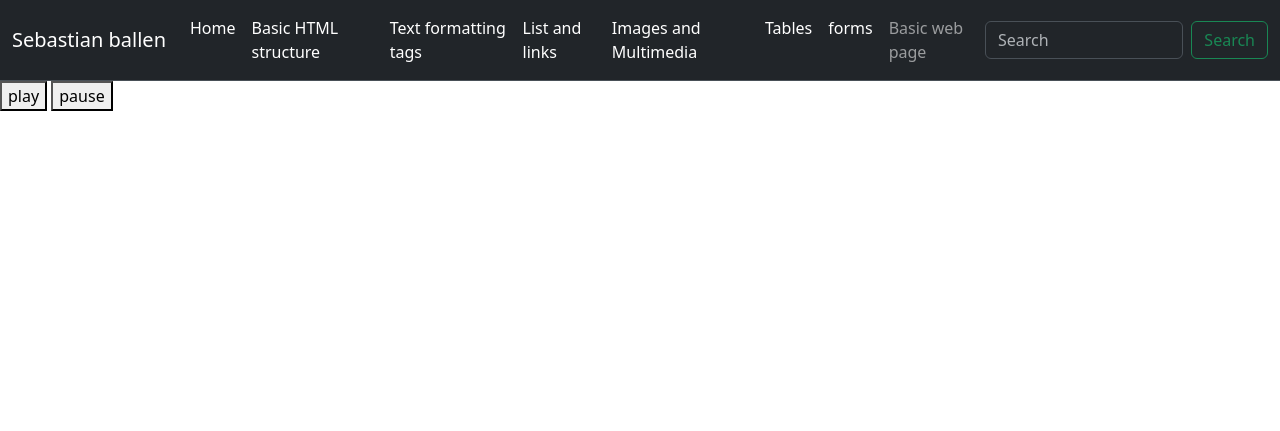
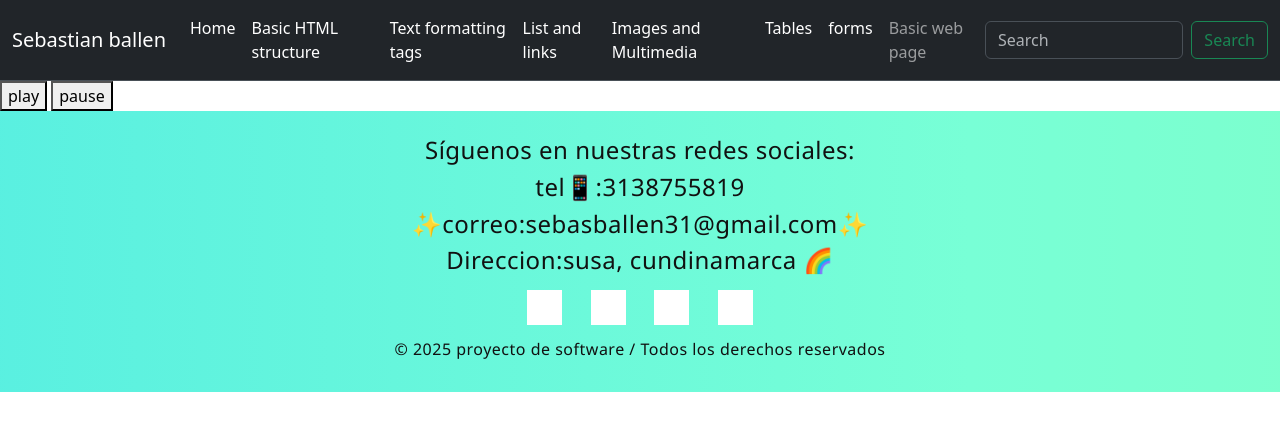
Before and after one commit to sebasballen31-ai/html, a PHP site: page /08-basic-web-page-project/ in a window 1280 px wide. Shown: the top 431 px of the page. Run offline with PHP 8.4, Linux system fonts and the light colour scheme; grey boxes are pictures that could not be loaded.

Commit message:
feat: Refactor project structure by converting HTML files to PHP and adding reusable templates

```diff
--- a/01-basic-html-structure/index.php
+++ b/01-basic-html-structure/index.php
@@ -10,5 +10,6 @@
         <?php include '../templates/header.php';?>
         <h1 id="letra">hola</h1>
         <script src="cancion.js"></script>
+         <?php include '../templates/footer.php';?>
     </body>
 </html>
--- a/02-text-formatting-tags/index.php
+++ b/02-text-formatting-tags/index.php
@@ -28,5 +28,6 @@
         <p>Se agregó la palabra <ins>nueva</ins>.</p>
         <div>H<sup>2</sup>O</div>
         <div>CO<sub>2</sub></div>
+        <?php include '../templates/footer.php';?>
     </body>
 </html>
--- a/03-lists-and-links/index.php
+++ b/03-lists-and-links/index.php
@@ -41,5 +41,6 @@
 
         <h2 id="contacto">Sección de contacto</h2>
         <p>mi correo es:sebasballen31@gmail.com</p>
+         <?php include '../templates/footer.php';?>
     </body>
 </html>
--- a/04-images-and-multimedia/img.php
+++ b/04-images-and-multimedia/img.php
@@ -33,5 +33,6 @@
                 Tu navegador no soporta video.
             </video>
         </div>
+         <?php include '../templates/footer.php';?>
     </body>
 </html>
--- a/05-tables/tabl.php
+++ b/05-tables/tabl.php
@@ -82,5 +82,6 @@
             no entender aun lo de border="1"y tambien lo de colspan y de rowspan
             que son atributos
         </p>
+         <?php include '../templates/footer.php';?>
     </body>
 </html>
--- a/06-forms/fms.php
+++ b/06-forms/fms.php
@@ -87,5 +87,6 @@
                 </select>
             </div>
         </div>
+         <?php include '../templates/footer.php';?>
     </body>
 </html>
--- a/08-basic-web-page-project/index.php
+++ b/08-basic-web-page-project/index.php
@@ -33,5 +33,6 @@
                 alert("play desde addEventListener");
             });
         </script>
+         <?php include '../templates/footer.php';?>
     </body>
 </html>
--- a/index.php
+++ b/index.php
@@ -130,5 +130,6 @@
                 </tr>
             </table>
         </div>
+         <?php include 'templates/footer.php';?>
     </body>
 </html>
--- /dev/null
+++ b/templates/footer.php
@@ -0,0 +1,87 @@
+<!DOCTYPE html>
+<html lang="en">
+<head>
+    <meta charset="UTF-8">
+    <meta name="viewport" content="width=device-width, initial-scale=1.0">
+    <title>Document</title>
+</head>
+<body>
+    <footer class="footer">
+  <h4>Síguenos en nuestras redes sociales:</h4>
+  <h4>tel&#x1F4F1;:3138755819</h4>
+  <h4>&#x2728;correo:sebasballen31@gmail.com&#x2728;</h4>
+  <h4>Direccion:susa, cundinamarca &#x1F308;</h4>
+  <div class="redes">
+    <a href="https://www.instagram.com/" target="_blank" class="icon instagram">
+      <img src="https://cdn.jsdelivr.net/gh/simple-icons/simple-icons/icons/instagram.svg" alt="Instagram">
+    </a>
+    <a href="https://www.facebook.com/" target="_blank" class="icon facebook">
+      <img src="https://cdn.jsdelivr.net/gh/simple-icons/simple-icons/icons/facebook.svg" alt="Facebook">
+    </a>
+    <a href="https://www.tiktok.com/" target="_blank" class="icon tiktok">
+      <img src="https://cdn.jsdelivr.net/gh/simple-icons/simple-icons/icons/tiktok.svg" alt="TikTok">
+    </a>
+    <a href="https://wa.me/573001234567" target="_blank" class="icon whatsapp">
+      <img src="https://cdn.jsdelivr.net/gh/simple-icons/simple-icons/icons/whatsapp.svg" alt="WhatsApp">
+    </a>
+  </div>
+
+  <h6>© 2025 proyecto de software / Todos los derechos reservados</h6>
+</footer>
+<style>
+.footer {
+  background: linear-gradient(270deg, #a8ff78, #78ffd6, #00c3ff);
+  background-size: 600% 600%;
+  animation: fondoMarino 10s ease infinite;
+  color: #111; /* 👈 Texto negro oscuro */
+  text-align: center;
+  padding: 25px 0;
+  font-family: 'Segoe UI', Arial, sans-serif;
+  letter-spacing: 0.5px;
+  position: relative;
+}
+
+/* Animación del fondo */
+@keyframes fondoMarino {
+  0% { background-position: 0% 50%; }
+  50% { background-position: 100% 50%; }
+  100% { background-position: 0% 50%; }
+}
+
+.footer .redes {
+  margin: 15px 0;
+}
+
+.footer .redes a {
+  margin: 0 12px;
+  display: inline-block;
+  transition: transform 0.4s ease, filter 0.4s ease;
+}
+
+.footer .redes img {
+  width: 35px;
+  height: 35px;
+  filter: brightness(0) invert(1);
+}
+
+/* Efecto al pasar el mouse */
+.footer .redes a:hover {
+  transform: scale(1.3);
+}
+
+/* Colores de cada red social con efecto de brillo */
+.footer .instagram:hover img {
+  filter: drop-shadow(0 0 10px #E1306C) brightness(1.2) saturate(200%);
+}
+.footer .facebook:hover img {
+  filter: drop-shadow(0 0 10px #1877F2) brightness(1.2) saturate(200%);
+}
+.footer .tiktok:hover img {
+  filter: drop-shadow(0 0 10px #69C9D0) brightness(1.2) saturate(200%);
+}
+.footer .whatsapp:hover img {
+  filter: drop-shadow(0 0 10px #25D366) brightness(1.2) saturate(200%);
+}
+</style>
+</body>
+</html>
```
Also changed, not shown: templates/ border.php (deleted), templates/header.php (line endings or trailing spaces).
